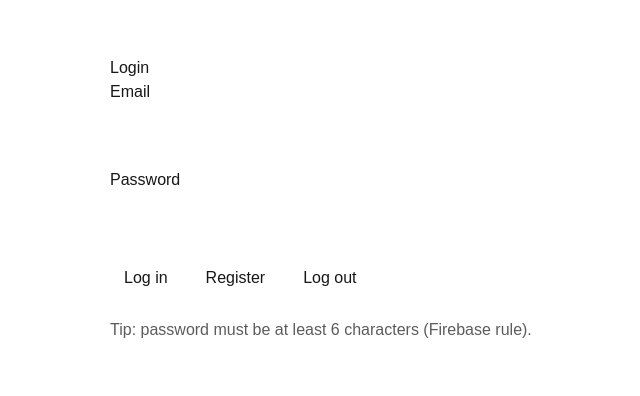
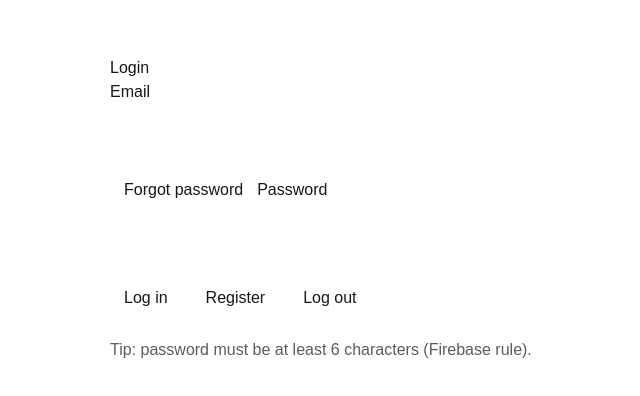
Before and after one commit to colmmoran01-creator/GAA, a Next.js app: page /login in a window 1280 px wide. Shown: the top 396 px of the page, without its empty margins (286-926 px from the left). Built offline with nearby package versions, Linux system fonts and the light colour scheme; no server answers.

Commit message:
Add forgot password to login

```diff
--- a/app/login/page.tsx
+++ b/app/login/page.tsx
@@ -1,5 +1,6 @@
 "use client";
 
+import { sendPasswordResetEmail } from "firebase/auth";
 import { useEffect, useState } from "react";
 import { createUserWithEmailAndPassword, onAuthStateChanged, signInWithEmailAndPassword, signOut } from "firebase/auth";
 import { auth } from "@/lib/firebase";
@@ -25,6 +26,21 @@ export default function LoginPage() {
       setMsg(e?.message ?? String(e));
     }
   }
+
+async function forgotPassword() {
+  setMsg("");
+  try {
+    if (!email) {
+      setMsg("Enter your email first, then press Forgot password.");
+      return;
+    }
+    await sendPasswordResetEmail(auth, email);
+    setMsg("Password reset email sent. Check your inbox (and spam/junk).");
+  } catch (e: any) {
+    console.error(e);
+    setMsg(e?.message ?? String(e));
+  }
+}
 
   async function register() {
     setMsg("");
@@ -52,6 +68,10 @@ export default function LoginPage() {
         style={{ width: "100%", padding: 10, margin: "6px 0 14px" }}
       />
 
+<button onClick={forgotPassword} style={{ padding: "10px 14px" }}>
+  Forgot password
+</button>
+
       <label>Password</label>
       <input
         type="password"
```
